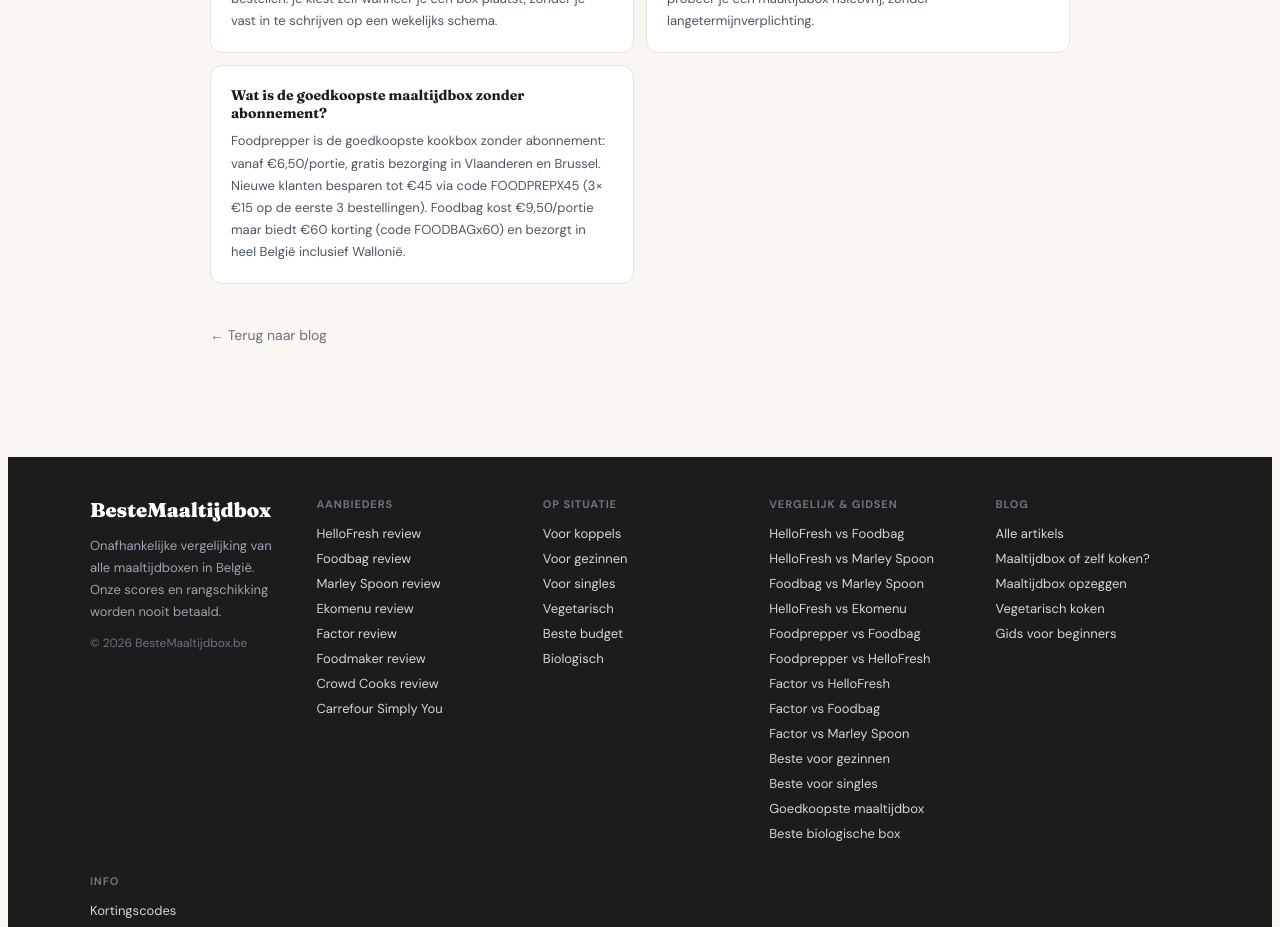
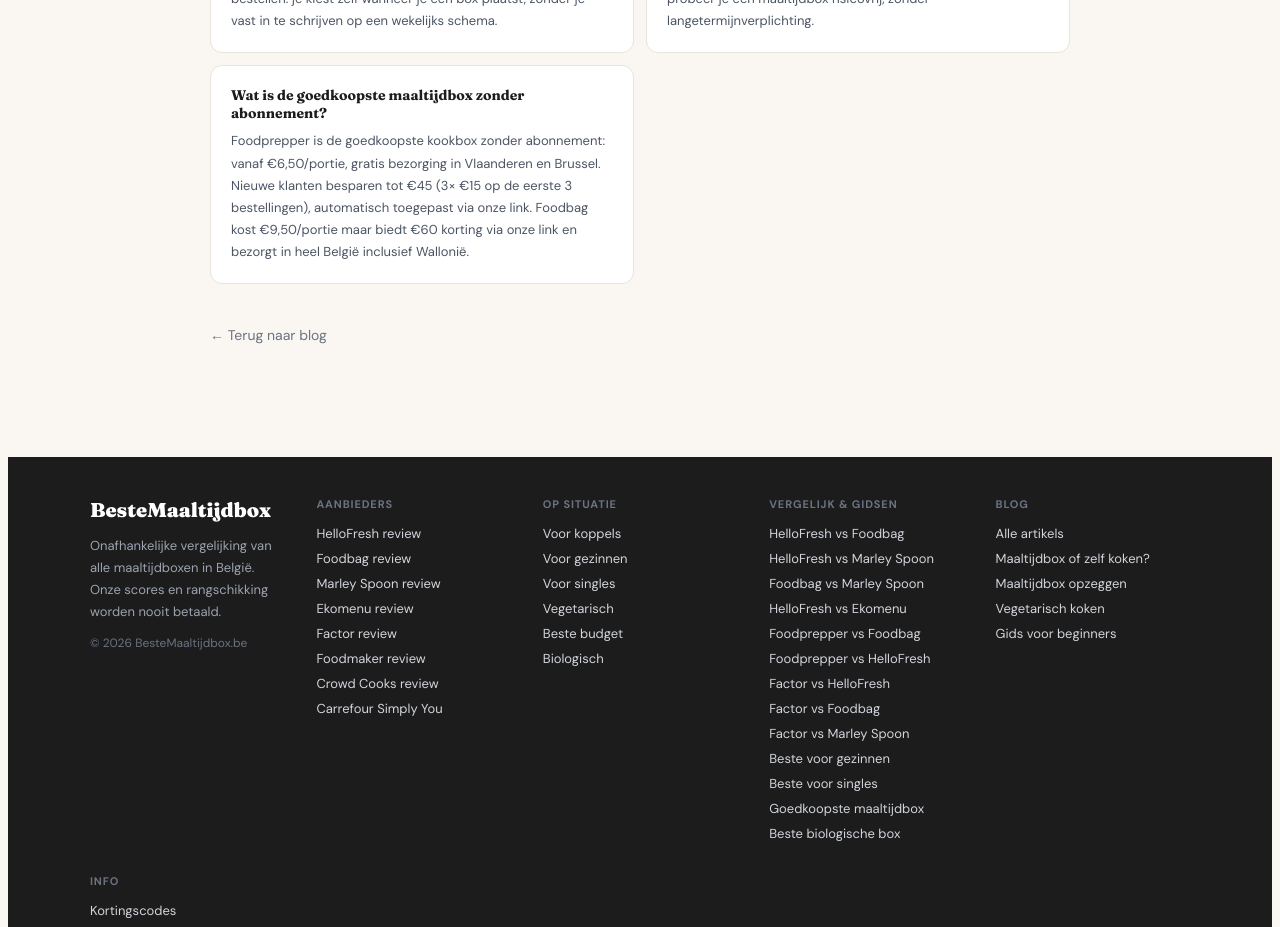
Before and after one commit to fetspets/bestemaaltijdbox, a Next.js app: page /blog/maaltijdbox-zonder-abonnement-belgie in a window 1280 px wide. Shown: the part 3000-3927 px from the top of the page. Built offline with nearby package versions, Linux system fonts and the light colour scheme.

Commit message:
auto: update page.tsx

```diff
--- a/src/app/blog/maaltijdbox-zonder-abonnement-belgie/page.tsx
+++ b/src/app/blog/maaltijdbox-zonder-abonnement-belgie/page.tsx
@@ -39,7 +39,7 @@ const faqJsonLd = {
       name: 'Wat is de goedkoopste maaltijdbox zonder abonnement?',
       acceptedAnswer: {
         '@type': 'Answer',
-        text: 'Foodprepper is de goedkoopste kookbox zonder abonnement: vanaf €6,50/portie, gratis bezorging in Vlaanderen en Brussel. Nieuwe klanten besparen tot €45 via code FOODPREPX45 (3× €15 op de eerste 3 bestellingen). Foodbag kost €9,50/portie maar biedt €60 korting (code FOODBAGx60) en bezorgt in heel België inclusief Wallonië.',
+        text: 'Foodprepper is de goedkoopste kookbox zonder abonnement: vanaf €6,50/portie, gratis bezorging in Vlaanderen en Brussel. Nieuwe klanten besparen tot €45 (3× €15 op de eerste 3 bestellingen), automatisch toegepast via onze link. Foodbag kost €9,50/portie maar biedt €60 korting via onze link en bezorgt in heel België inclusief Wallonië.',
       },
     },
   ],
```
